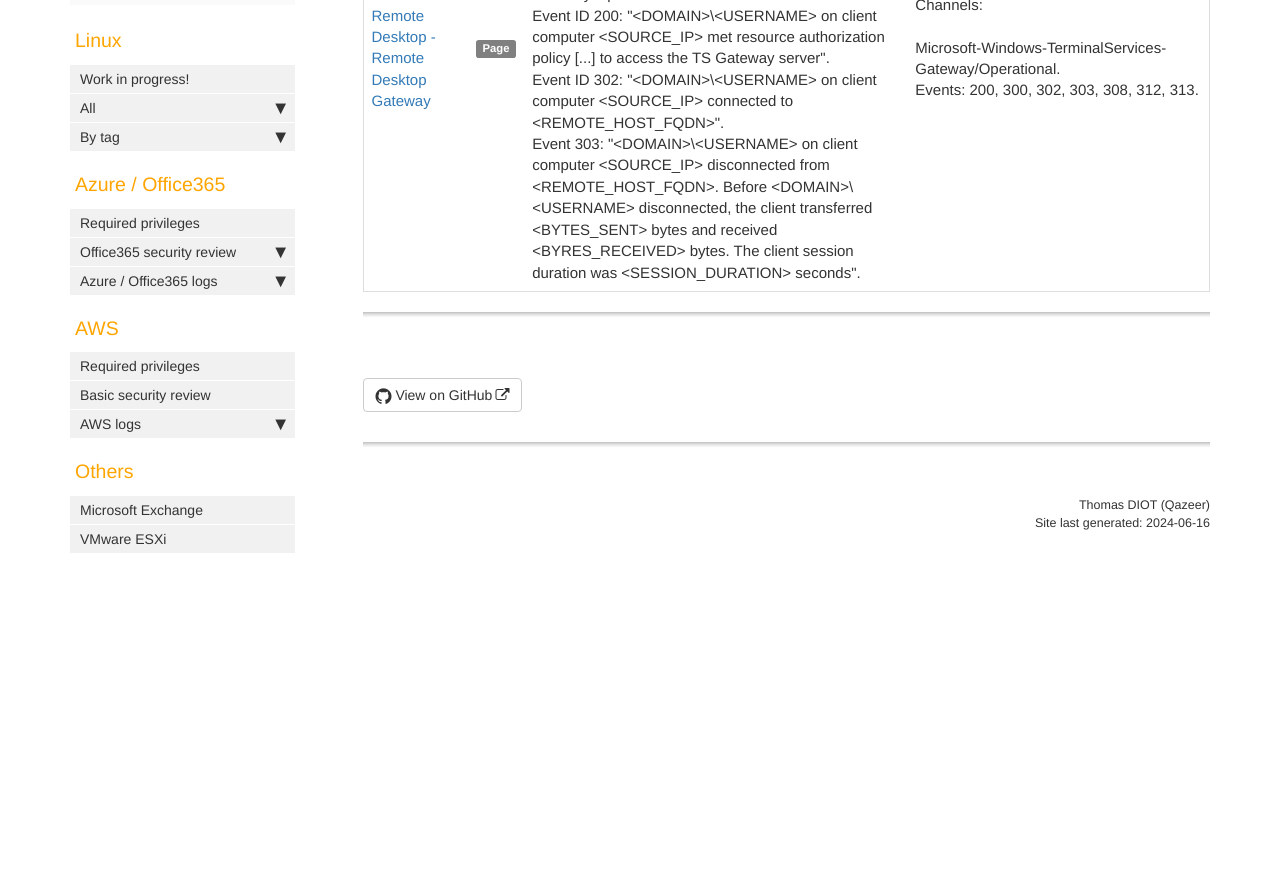
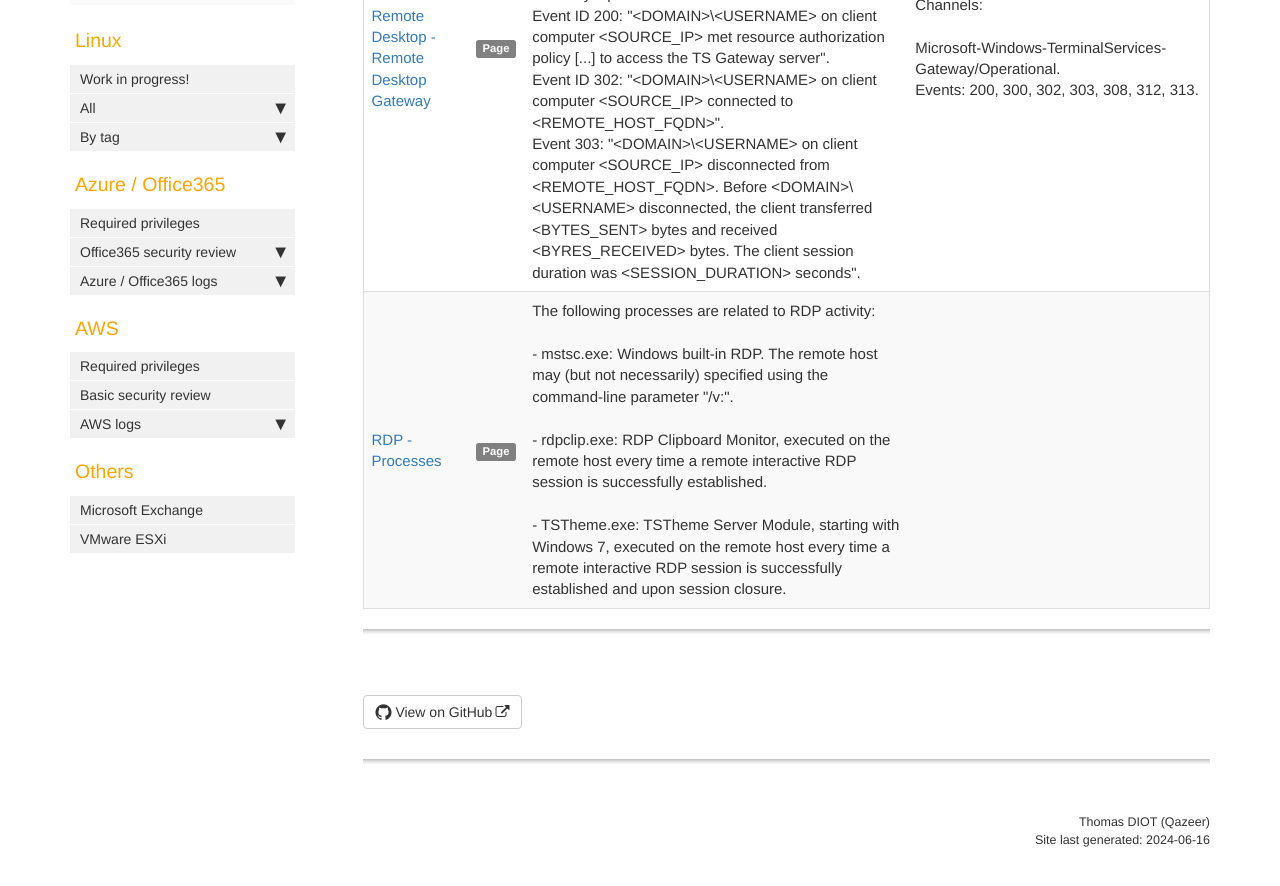
Before and after one commit to Qazeer/artefacts.help, a Jekyll site: the page built from pages/tags/tag_windows_remote_desktop_dst.md, in a window 1280 px wide and 900 px high, scrolled down 949 px. Shown: the top 886 px of the window. Built offline with Jekyll 4.4.1, drawn with Linux system fonts in a browser that asks for light colours; comment, search, counter and statistics services are not loaded; before the commit the page ends 1532 px from its top, so only the background shows below that.

Commit message:
[Artefact] RDP processes init

```diff
--- a/_data/sidebars/sidebar.yml
+++ b/_data/sidebars/sidebar.yml
@@ -387,9 +387,37 @@
       url: /windows_prefetch.html
       output: web
 
-    - title: RDP Bitmap Cache
-      url: /windows_rdp_bitmap_cache.html
+    - title: RDP
       output: web
+      children:
+
+      - title: Processes
+        url: /windows_rdp_processes.html
+        output: web
+
+      - title: ETW - Destination host
+        url: /windows_etw_remote_desktop_dst_host.html
+        output: web
+
+      - title: ETW - Source host
+        url: /windows_etw_remote_desktop_src_host.html
+        output: web
+
+      - title: ETW - Remote Desktop Gateway
+        url: /windows_etw_remote_desktop_rdg_host.html
+        output: web
+
+      - title: RDP Bitmap Cache
+        url: /windows_rdp_bitmap_cache.html
+        output: web
+
+      - title: Terminal Server Client\Servers
+        url: /windows_registry_terminalserverclient.html
+        output: web
+
+      - title: Jumplists for mstsc.exe usage
+        url: /windows_jumplists.html
+        output: web
 
     - title: RecentFileCache
       url: /windows_amcache.html
@@ -459,7 +487,7 @@
       output: web
       children:
 
-      - title: Process
+      - title: Processes
         url: /windows_wmi_process.html
         output: web
 
--- a/pages/windows/jumplists.md
+++ b/pages/windows/jumplists.md
@@ -97,12 +97,12 @@ information of forensic interest. For example, the `Google Chrome` and
 `Microsoft Edge` web browsers store the recently closed tabs in their
 respective `CustomDestinations` `JumpLists`.
 
-###### Remote Desktop Connection mstsc.exe
+#### Remote Desktop Connection mstsc.exe
 
 Remote desktop connections made using the Windows built-in
-`Microsoft Terminal Server Client` client (`mstsc.exe`) will generate an entry
-in the `AutomaticDestinations` `JumpList`. The entries will be associated with
-the application identifier `1bc392b8e104a00e`.
+[`Microsoft Terminal Server Client` client (`mstsc.exe`)](./rdp_processes.md#source-host)
+will generate an entry in the `AutomaticDestinations` `JumpList`. The entries
+will be associated with the application identifier `1bc392b8e104a00e`.
 
 The arguments in the entry for a given connections will reference the remote
 host by hostname or IP address (`/v:"<HOSTNAME | IP>"`) or the `RDP File` used
--- /dev/null
+++ b/pages/windows/rdp_processes.md
@@ -0,0 +1,49 @@
+---
+title: RDP - Processes
+summary: 'The following processes are related to RDP activity:\n\n- mstsc.exe: Windows built-in RDP. The remote host may (but not necessarily) specified using the command-line parameter "/v:".\n\n- rdpclip.exe: RDP Clipboard Monitor, executed on the remote host every time a remote interactive RDP session is successfully established.\n\n- TSTheme.exe: TSTheme Server Module, starting with Windows 7, executed on the remote host every time a remote interactive RDP session is successfully established and upon session closure.'
+keywords: RDP, mstsc.exe, rdpclip.exe, RDP Clipboard Monitor, tstheme.exe, TSTheme Server Module, NLA
+tags:
+  - windows_lateral_movement
+  - windows_lateral_movement_src
+  - windows_lateral_movement_dst
+  - windows_remote_desktop
+  - windows_remote_desktop_src
+  - windows_remote_desktop_dst
+last_updated: 2024-06-16
+sidebar: sidebar
+permalink: windows_rdp_processes.html
+folder: windows
+---
+
+### Source host
+
+The following processes are related to `RDP` activity on the source host:
+
+  - `mstsc.exe` (`<WINDIR>\System32\mstsc.exe`): `Windows` built-in `RDP`
+    client `Microsoft Terminal Server Client`. The client can ban launched and
+    the remote server then specified through the graphical interface, or the
+    remote server can be specified directly using the `/v:` command-line
+    parameter. If the remote server is specified through the command-line,
+    [ETW process logging](./etw_process_creation.md) or
+    [mstsc's `Jumplists`](./jumplists.md#remote-desktop-connection-mstscexe)
+    can be leveraged to determine the remote host reached.
+
+### Destination host
+
+The following processes are related to `RDP` activity on the destination host:
+
+  - `rdpclip.exe` (`<WINDIR>\System32\rdpclip.exe`): the
+    `RDP Clipboard Monitor` handles the shared clipboard between the local
+    computer and the remote host. `rdpclip` is executed every time (after
+    `Windows XP` / `Windows Server 2003`) a remote interactive `RDP` session is
+    established, even if the local clipboard is not shared with the remote
+    host. An execution of `rdpclip` is thus a sign that a `RDP` connection was
+    successfully authenticated and established. Even if
+    `Network Level Authentication (NLA)` is disabled, `rdpclip` is only
+    executed after a successful authentication.
+
+  - `TSTheme.exe` (`<WINDIR>\System32\TSTheme.exe`): the
+    `TSTheme Server Module`. Starting with `Windows 7`, `TSTheme` is executed,
+    similarly to `rdpclip`, every time an interactive `RDP` session is
+    successfully established. A new `TSTheme` instance also appears to be
+    reliably executed upon the session closure.
```
